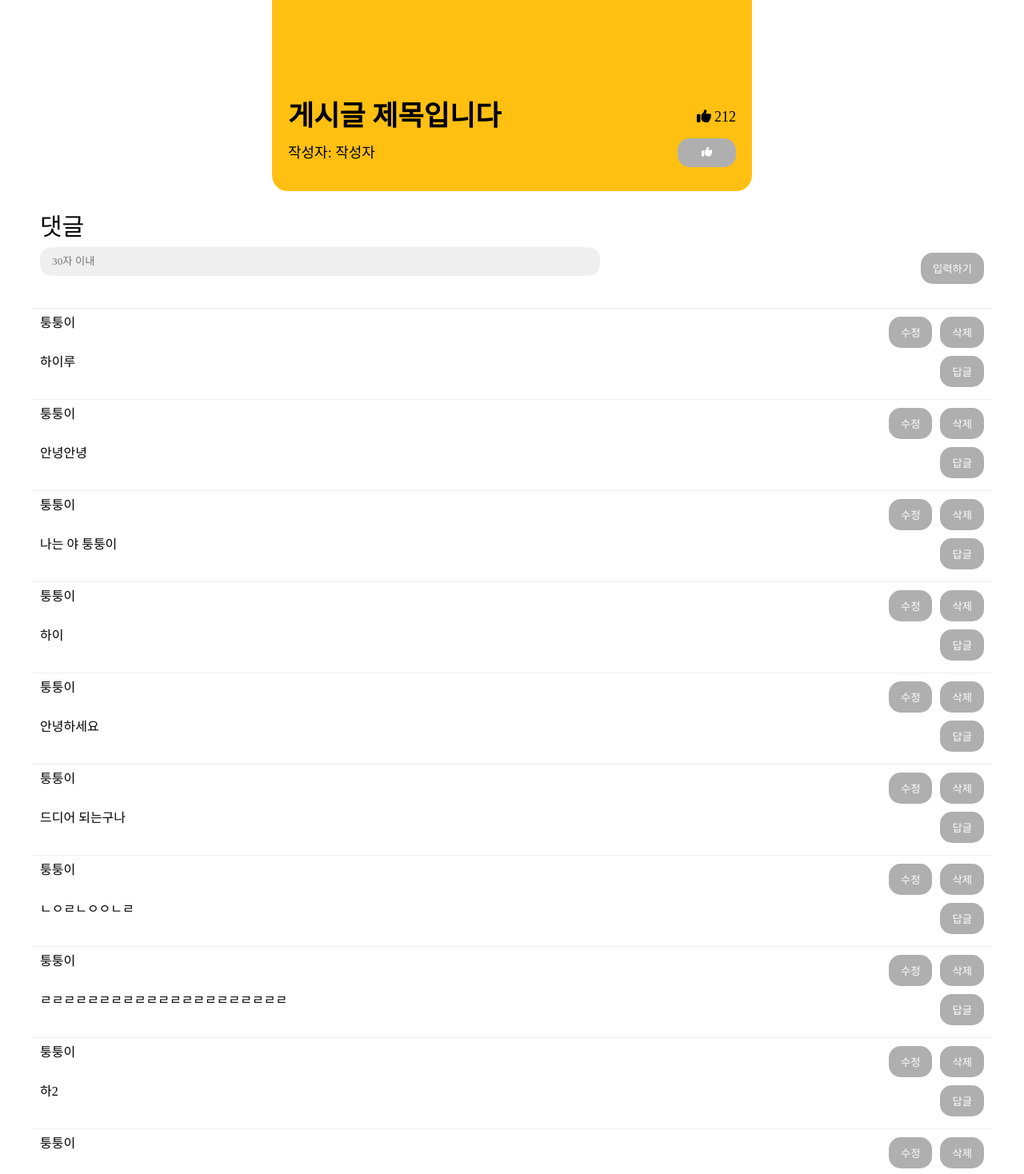
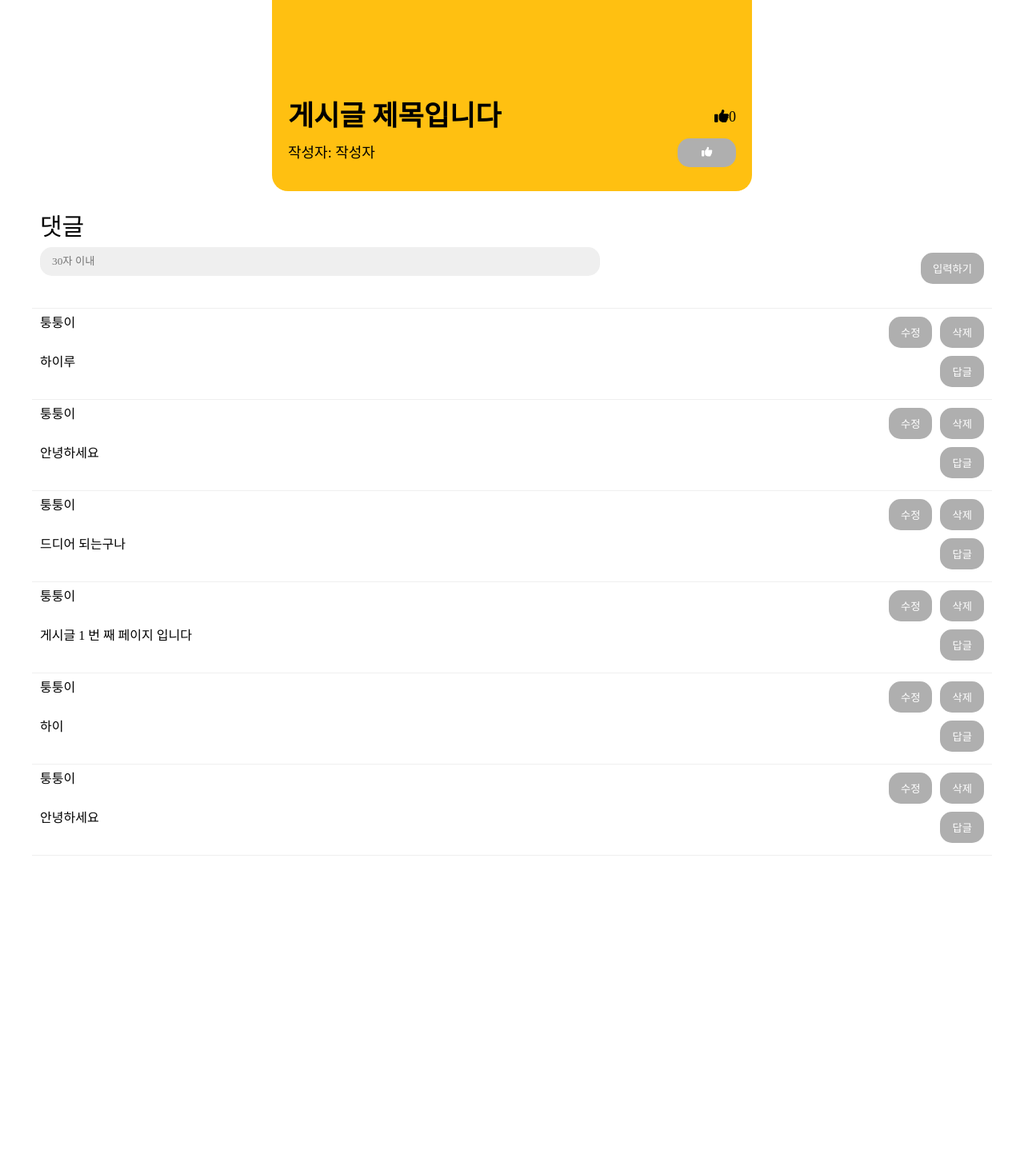
Before and after one commit to 97yelim/overstack_KR_week_5, a React (Create React App) app: page /memedetail/1 in a window 1280 px wide. Shown: the part 520-1988 px from the top of the page at 80% size. After the commit the page ends 1590 px from the top, so only its background shows below. Built offline with nearby package versions, Linux system fonts and the light colour scheme; data requests are answered from the project's data file; a web font is replaced by a local one.

Commit message:
update comment

```diff
--- a/src/components/meme/MemeComment.jsx
+++ b/src/components/meme/MemeComment.jsx
@@ -2,7 +2,7 @@ import React from 'react';
 import styled from 'styled-components';
 import { useState } from 'react';
 import { useDispatch } from 'react-redux/es/exports';
-import { __editComment, __getComments } from '../../redux/modules/comment';
+import { __deleteComment, __editComment, __getComments } from '../../redux/modules/comment';
 import { useParams } from 'react-router-dom';
 
 const MemeComment = ({ comment }) => {
@@ -43,7 +43,7 @@ const MemeComment = ({ comment }) => {
     }
 
     const onDelete = (comment_id) => {
-        dispatch()
+        dispatch(__deleteComment(comment_id))
     }
 
     return (
--- a/src/components/meme/MemeContents.jsx
+++ b/src/components/meme/MemeContents.jsx
@@ -8,16 +8,24 @@ import { useParams } from "react-router-dom";
 import { useDispatch, useSelector } from 'react-redux';
 import { useEffect } from "react";
 import { __getPost } from "../../redux/modules/post";
+import { faThumbsDown } from '@fortawesome/free-regular-svg-icons';
+import { __toggleLike } from '../../redux/modules/like';
 
 const MemeContents = () => {
     const { postId } = useParams();
     const dispatch = useDispatch();
     const post = useSelector((state) => state.post.post);
     const { title, userNickname } = post;
+    const likeNumber = useSelector((state) => state.like.likeNumber)
+    const isLike = useSelector((state) => state.like.isLike)
 
     useEffect(() => {
         dispatch(__getPost(postId));
       }, [dispatch, postId]);
+
+    const onisLike = () => {
+        dispatch(__toggleLike(!isLike))
+    }
 
     return (
         <div>
@@ -29,11 +37,13 @@ const MemeContents = () => {
                 <StTitle>
                     <div>
                         <h1>{title}</h1>
-                        <p><FontAwesomeIcon icon={faThumbsUp} /> 212</p>
+                        {isLike ? (<p><FontAwesomeIcon icon={faThumbsUp} />{likeNumber}</p>)
+                            :(<p><FontAwesomeIcon icon={faThumbsDown} />{likeNumber}</p>)}
                     </div>
                     <div>
                         <p>작성자: {userNickname}</p>
-                        <button><FontAwesomeIcon icon={faThumbsUp}/></button>
+                        {isLike ? (<button onClick={onisLike}><FontAwesomeIcon icon={faThumbsUp} /></button>)
+                            : (<button onClick={onisLike}><FontAwesomeIcon icon={faThumbsDown} /></button>)}
                     </div>
                 </StTitle>
             </StImgbox>
--- a/src/redux/configStore/store.jsx
+++ b/src/redux/configStore/store.jsx
@@ -1,9 +1,10 @@
 import { configureStore } from "@reduxjs/toolkit";
 import post from "../modules/post"
 import comment from "../modules/comment"
+import like from "../modules/like";
 
 const store = configureStore({
-  reducer: { post, comment }
+  reducer: { post, comment, like }
 });
 
 export default store;
--- a/src/redux/modules/comment.js
+++ b/src/redux/modules/comment.js
@@ -42,24 +42,24 @@ export const __getComments = createAsyncThunk(
 
 export const __editComment = createAsyncThunk(
   "comments/__editComment",
-  async(edit_comment, thunkAPI) => {
-    try{
-      const{ comment_id, edit_body } = edit_comment;
+  async (edit_comment, thunkAPI) => {
+    try {
+      const { comment_id, edit_body } = edit_comment;
       const response = await axios.patch(
         `http://localhost:3001/comments/${comment_id}`,
         edit_body
       );
       const edit_id = response.data;
       return thunkAPI.fulfillWithValue(edit_id);
-    } catch(error){
-        return thunkAPI.rejectWithValue(error);
+    } catch (error) {
+      return thunkAPI.rejectWithValue(error);
     }
   }
 )
 
 export const __deleteComment = createAsyncThunk(
   "comments/__deleteComment",
-  async ( comment_id, thunkAPI ) => {
+  async (comment_id, thunkAPI) => {
     try {
       await axios.delete(`http://localhost:3001/comments/${comment_id}`)
       return thunkAPI.fulfillWithValue(comment_id);
@@ -112,7 +112,21 @@ const commentSlice = createSlice({
     [__editComment.rejected]: (state, action) => {
       state.isLoading = false;
       state.error = action.payload;
-  }
+    },
+    [__deleteComment.pending]: (state) => {
+      state.isLoading = true;
+    },
+    [__deleteComment.fulfilled]: (state, action) => {
+      state.isLoading = false;
+      const target = state.comments.findIndex(
+        (comment) => comment.id === action.payload
+      );
+      state.comments.splice(target, 1);
+    },
+    [__deleteComment.rejected]: (state, action) => {
+      state.isLoading = false;
+      state.error = action.payload;
+    }
   }
 })
 
--- /dev/null
+++ b/src/redux/modules/like.js
@@ -0,0 +1,52 @@
+import { createSlice, createAsyncThunk } from "@reduxjs/toolkit";
+import axios from "axios";
+
+// initialState
+const initialState = {
+    likeNumber: 0,
+    isLike: true,
+    isLoading: false,
+    success: null,
+    error: null,
+};
+
+export const __toggleLike = createAsyncThunk(
+    "like/__toggleLike",
+    async (isLike, thunkAPI) => {
+      try {
+        console.log(isLike)
+        const response = await axios.patch(
+          "http://localhost:3001/like/",
+          {isLike: isLike}
+        );
+        return thunkAPI.fulfillWithValue(isLike);
+      } catch (error) {
+        return thunkAPI.rejectWithValue(error);
+      }
+    }
+  )
+
+
+
+
+// createSlice
+const postSlice = createSlice({
+  name: "posts",
+  initialState,
+  reducer: {},
+  extraReducers: {
+    [__toggleLike.pending]: (state, action) => {
+        state.isLoading = true;
+    },
+    [__toggleLike.fulfilled]: (state, action) => {
+        state.isLoading = false;
+        state.isLike = action.payload;
+    },
+    [__toggleLike.rejected]: (state, action) => {
+        state.isLoading = false;
+        state.error = action.payload;
+    },
+  }
+})
+// export const { } = postSlice.actions;
+export default postSlice.reducer;
--- a/src/server/db.json
+++ b/src/server/db.json
@@ -38,24 +38,6 @@
       "postId": 1,
       "userCommented": "퉁퉁이",
       "comment": "하이루",
-      "id": 6
-    },
-    {
-      "postId": 1,
-      "userCommented": "퉁퉁이",
-      "comment": "안녕안녕",
-      "id": 7
-    },
-    {
-      "postId": 1,
-      "userCommented": "퉁퉁이",
-      "comment": "나는 야 퉁퉁이 ",
-      "id": 8
-    },
-    {
-      "postId": 1,
-      "userCommented": "퉁퉁이",
-      "comment": "하이",
       "id": 9
     },
     {
@@ -71,36 +53,6 @@
       "id": 11
     },
     {
-      "postId": 1,
-      "userCommented": "퉁퉁이",
-      "comment": " ㄴㅇㄹㄴㅇㅇㄴㄹ",
-      "id": 12
-    },
-    {
-      "postId": 1,
-      "userCommented": "퉁퉁이",
-      "comment": " ㄹㄹㄹㄹㄹㄹㄹㄹㄹㄹㄹㄹㄹㄹㄹㄹㄹㄹㄹㄹㄹ",
-      "id": 13
-    },
-    {
-      "postId": 2,
-      "userCommented": "퉁퉁이",
-      "comment": "ㄹㄹㄹㄹㄹㄹㄹㄹㄹㄹㄹㄹㄹㄹㄹㄹㄹㄹㄹㄹㄹㄹ",
-      "id": 14
-    },
-    {
-      "postId": 2,
-      "userCommented": "퉁퉁이",
-      "comment": " ㄴㅇㄹㄴㅇㄹㄴㅇ",
-      "id": 15
-    },
-    {
-      "postId": 2,
-      "userCommented": "퉁퉁이",
-      "comment": " ㅇㄴㄹㄴㅇㄹㅇㄴㄹㄴㅇㄹㄴㅇ",
-      "id": 16
-    },
-    {
       "postId": 2,
       "userCommented": "퉁퉁이",
       "comment": "하이",
@@ -111,12 +63,6 @@
       "userCommented": "퉁퉁이",
       "comment": "하이2",
       "id": 18
-    },
-    {
-      "postId": 1,
-      "userCommented": "퉁퉁이",
-      "comment": "하2",
-      "id": 19
     },
     {
       "postId": 2,
@@ -145,86 +91,18 @@
     {
       "postId": 1,
       "userCommented": "퉁퉁이",
-      "comment": "나는 야 퉁퉁이 ",
-      "id": 24
-    },
-    {
-      "postId": 2,
-      "userCommented": "퉁퉁이",
-      "comment": "   ㄹㄹㄹㄹㄹㄹㄹㄹㄹㄹㄹㄹㄹ",
-      "id": 25
-    },
-    {
-      "postId": 2,
-      "userCommented": "퉁퉁이",
-      "comment": "안녕하세요",
-      "id": 26
-    },
-    {
-      "postId": 2,
-      "userCommented": "퉁퉁이",
-      "comment": "하이",
-      "id": 27
-    },
-    {
-      "postId": 2,
-      "userCommented": "퉁퉁이",
-      "comment": " ㄹㄹㄹㄹㄹ",
-      "id": 28
-    },
-    {
-      "postId": 2,
-      "userCommented": "퉁퉁이",
-      "comment": "하이",
-      "id": 29
-    },
-    {
-      "postId": 2,
-      "userCommented": "퉁퉁이",
-      "comment": " ㅇㄴㄴㅇㅇㄴㅇㄴ",
-      "id": 30
-    },
-    {
-      "postId": 2,
-      "userCommented": "퉁퉁이",
-      "comment": "하이",
-      "id": 31
-    },
-    {
-      "postId": 2,
-      "userCommented": "퉁퉁이",
-      "comment": "ㅇㅇㅇㅇㅇㅇㅇㅇ",
-      "id": 32
-    },
-    {
-      "postId": 1,
-      "userCommented": "퉁퉁이",
-      "comment": "댓글",
-      "id": 33
-    },
-    {
-      "postId": 2,
-      "userCommented": "퉁퉁이",
-      "comment": "이것이 댓글이다",
-      "id": 34
-    },
-    {
-      "postId": 1,
-      "userCommented": "퉁퉁이",
-      "comment": "하이",
-      "id": 35
-    },
-    {
-      "postId": 1,
-      "userCommented": "퉁퉁이",
       "comment": "하이",
       "id": 36
     },
     {
       "postId": 1,
       "userCommented": "퉁퉁이",
-      "comment": " ㅇㅇㅇ",
+      "comment": "안녕하세요",
       "id": 37
     }
-  ]
+  ],
+  "like": {
+    "likeNumber": 0,
+    "isLike": true
+  }
 }
```
